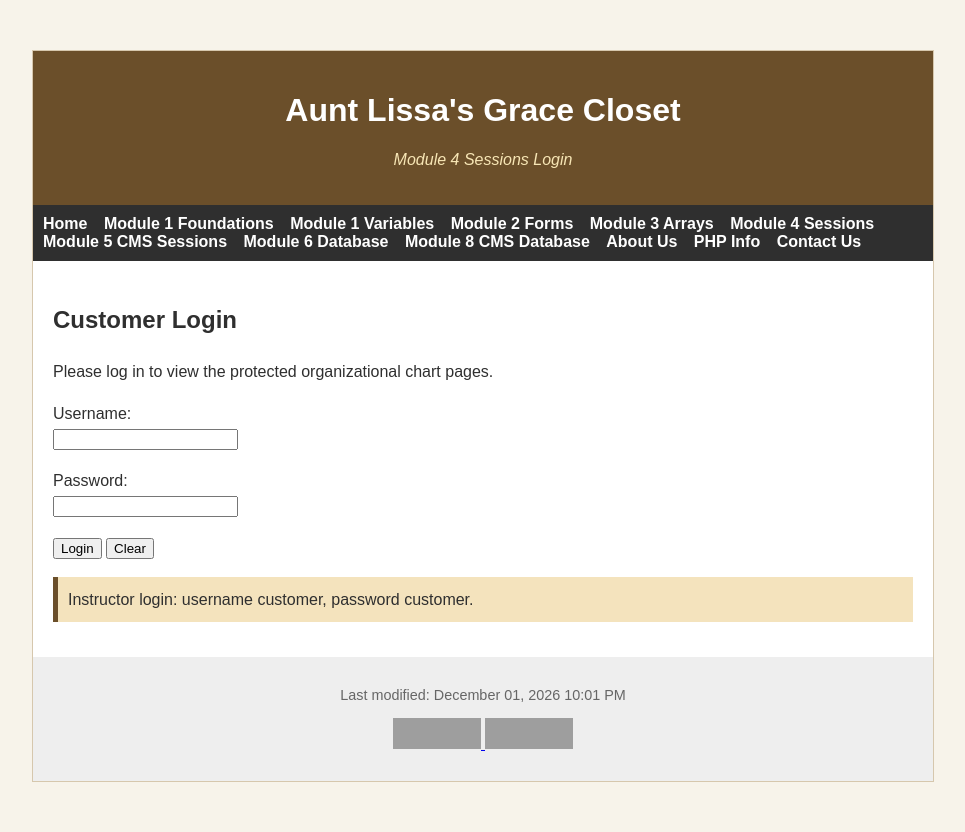
After one commit to ryanlynch0925/CSIS410, a PHP site: page /login.php in a window 1280 px wide. The commit adds this page. Shown: the whole page, without its empty margins (157-1122 px from the left). Run offline with PHP 8.4, Linux system fonts and the light colour scheme; grey boxes are pictures that could not be loaded.

Commit message:
Implement login and logout functionality; update navigation links for Module 4 Sessions

```diff
--- a/about.php
+++ b/about.php
@@ -29,7 +29,7 @@ $pageKeywords = "about, Christian business, children's consignment, family, stew
                 <li><a href="orgchart.php">Module 1 Variables</a></li>
                 <li><a href="forms.php">Module 2 Forms</a></li>
                 <li><a href="arrays.php">Module 3 Arrays</a></li>
-                <li><a href="#">Module 4 Sessions</a></li>
+                <li><a href="login.php">Module 4 Sessions</a></li>
                 <li><a href="#">Module 5 CMS Sessions</a></li>
                 <li><a href="#">Module 6 Database</a></li>
                 <li><a href="#">Module 8 CMS Database</a></li>
--- a/arrays.php
+++ b/arrays.php
@@ -98,7 +98,7 @@ function displayEmployeeTable($employeeList) {
 
     foreach ($employeeList as $employee) {
         echo "<tr>";
-        echo "<td>" . cleanOutput($employee['firstName']) . " " . cleanOutput($employee['lastName'] . "</td?");
+        echo "<td>" . cleanOutput($employee['firstName']) . " " . cleanOutput($employee['lastName']) . "</td?";
         echo "<td>" . cleanOutput($employee['department']) . "</td>";
         echo "<td>" . cleanOutput($employee['team']) . "</td>";
         echo "<td>" . cleanOutput($employee['email']) . "</td>";
@@ -197,7 +197,7 @@ if (isset($_GET["view"])) {
                 <li><a href="orgchart.php">Module 1 Variables</a></li>
                 <li><a href="forms.php">Module 2 Forms</a></li>
                 <li><a href="arrays.php">Module 3 Arrays</a></li>
-                <li><a href="#">Module 4 Sessions</a></li>
+                <li><a href="login.php">Module 4 Sessions</a></li>
                 <li><a href="#">Module 5 CMS Sessions</a></li>
                 <li><a href="#">Module 6 Database</a></li>
                 <li><a href="#">Module 8 CMS Database</a></li>
--- a/contact.php
+++ b/contact.php
@@ -29,7 +29,7 @@ $pageKeywords = "contact, email, phone, Christian consignment";
                 <li><a href="orgchart.php">Module 1 Variables</a></li>
                 <li><a href="forms.php">Module 2 Forms</a></li>
                 <li><a href="arrays.php">Module 3 Arrays</a></li>
-                <li><a href="#">Module 4 Sessions</a></li>
+                <li><a href="login.php">Module 4 Sessions</a></li>
                 <li><a href="#">Module 5 CMS Sessions</a></li>
                 <li><a href="#">Module 6 Database</a></li>
                 <li><a href="#">Module 8 CMS Database</a></li>
--- a/daniel-brooks.php
+++ b/daniel-brooks.php
@@ -1,4 +1,5 @@
 <?php
+include("session_check.php");
 include("variables.php");
 
 $pageTitle = "Daniel Brooks Employee Profile";
@@ -31,7 +32,7 @@ $pageKeywords = "Daniel Brooks, employee profile, Aunt Lissa's Grace Closet";
             <li><a href="orgchart.php">Module 1 Variables</a></li>
             <li><a href="forms.php">Module 2 Forms</a></li>
             <li><a href="arrays.php">Module 3 Arrays</a></li>
-            <li><a href="#">Module 4 Sessions</a></li>
+            <li><a href="login.php">Module 4 Sessions</a></li>
             <li><a href="#">Module 5 CMS Sessions</a></li>
             <li><a href="#">Module 6 Database</a></li>
             <li><a href="#">Module 8 CMS Database</a></li>
--- a/footer.php
+++ b/footer.php
@@ -1,5 +1,14 @@
 <div class="footer">
-            <p class="modified">Last modified: <?php echo date("F d, Y h:i A", filemtime(__FILE__)); ?></p>
+        <p class="modified">
+            Last modified:
+            <?php echo date("F d, Y h:i A", filemtime(__FILE__)); ?>
+        </p>
+
+        <?php
+        if (isset($_SESSION["authenticated"]) && $_SESSION["authenticated"] === true) {
+            echo "<p><a href=\"logout.php\">Logout</a></p>";
+        }
+        ?>
 
     <div class="validation">
         <p>
--- a/forms.php
+++ b/forms.php
@@ -30,7 +30,7 @@ $pageKeywords = "PHP forms, GET method, POST method, product survey";
                 <li><a href="orgchart.php">Module 1 Variables</a></li>
                 <li><a href="forms.php">Module 2 Forms</a></li>
                 <li><a href="arrays.php">Module 3 Arrays</a></li>
-                <li><a href="#">Module 4 Sessions</a></li>
+                <li><a href="login.php">Module 4 Sessions</a></li>
                 <li><a href="#">Module 5 CMS Sessions</a></li>
                 <li><a href="#">Module 6 Database</a></li>
                 <li><a href="#">Module 8 CMS Database</a></li>
--- a/foundations.php
+++ b/foundations.php
@@ -29,7 +29,7 @@ $pageKeywords = "CSIS 410, foundations assignment, PHP, XHTML, CSS";
                 <li><a href="orgchart.php">Module 1 Variables</a></li>
                 <li><a href="forms.php">Module 2 Forms</a></li>
                 <li><a href="arrays.php">Module 3 Arrays</a></li>
-                <li><a href="#">Module 4 Sessions</a></li>
+                <li><a href="login.php">Module 4 Sessions</a></li>
                 <li><a href="#">Module 5 CMS Sessions</a></li>
                 <li><a href="#">Module 6 Database</a></li>
                 <li><a href="#">Module 8 CMS Database</a></li>
--- a/grace-thompson.php
+++ b/grace-thompson.php
@@ -1,4 +1,5 @@
 <?php
+include("session_check.php");
 include("variables.php");
 
 $pageTitle = "Grace Thompson Employee Profile";
@@ -31,7 +32,7 @@ $pageKeywords = "Grace Thompson, employee profile, Aunt Lissa's Grace Closet";
             <li><a href="orgchart.php">Module 1 Variables</a></li>
             <li><a href="forms.php">Module 2 Forms</a></li>
             <li><a href="arrays.php">Module 3 Arrays</a></li>
-            <li><a href="#">Module 4 Sessions</a></li>
+            <li><a href="login.php">Module 4 Sessions</a></li>
             <li><a href="#">Module 5 CMS Sessions</a></li>
             <li><a href="#">Module 6 Database</a></li>
             <li><a href="#">Module 8 CMS Database</a></li>
--- a/index.php
+++ b/index.php
@@ -30,7 +30,7 @@ $pageKeywords = "Aunt Lissa's Grace Closet, non-profit organization, clothing, s
                 <li><a href="orgchart.php">Module 1 Variables</a></li>
                 <li><a href="forms.php">Module 2 Forms</a></li>
                 <li><a href="arrays.php">Module 3 Arrays</a></li>
-                <li><a href="#">Module 4 Sessions</a></li>
+                <li><a href="login.php">Module 4 Sessions</a></li>
                 <li><a href="#">Module 5 CMS Sessions</a></li>
                 <li><a href="#">Module 6 Database</a></li>
                 <li><a href="#">Module 8 CMS Database</a></li>
--- a/lissa-carter.php
+++ b/lissa-carter.php
@@ -1,4 +1,5 @@
 <?php
+include("session_check.php");
 include("variables.php");
 
 $pageTitle = "Melissa Carter Employee Profile";
@@ -31,7 +32,7 @@ $pageKeywords = "Melissa Carter, employee profile, Aunt Lissa's Grace Closet";
             <li><a href="orgchart.php">Module 1 Variables</a></li>
             <li><a href="forms.php">Module 2 Forms</a></li>
             <li><a href="arrays.php">Module 3 Arrays</a></li>
-            <li><a href="#">Module 4 Sessions</a></li>
+            <li><a href="login.php">Module 4 Sessions</a></li>
             <li><a href="#">Module 5 CMS Sessions</a></li>
             <li><a href="#">Module 6 Database</a></li>
             <li><a href="#">Module 8 CMS Database</a></li>
--- /dev/null
+++ b/login.php
@@ -0,0 +1,116 @@
+<?php
+if (session_status() == PHP_SESSION_NONE) {
+    session_start();
+}
+
+$pageTitle = "Customer Login";
+$pageDescription = "Customer login page for Aunt Lissa's Grace Closet protected organizational chart.";
+$pageKeywords = "PHP sessions, login, customer authentication, organizational chart";
+$errorMessage = "";
+
+if (isset($_SESSION["authenticated"]) && $_SESSION["authenticated"] === true) {
+    header("Location: orgchart.php");
+    exit();
+}
+
+if ($_SERVER["REQUEST_METHOD"] == "POST") {
+    $username = "";
+    $password = "";
+
+    if (isset($_POST["username"])) {
+        $username = trim($_POST["username"]);
+    }
+
+    if (isset($_POST["password"])) {
+        $password = trim($_POST["password"]);
+    }
+
+    if ($username == "" || $password == "") {
+        $errorMessage = "Please enter both a username and password.";
+    } elseif ($username == "customer" && $password == "customer") {
+        $_SESSION["authenticated"] = true;
+        $_SESSION["username"] = "customer";
+
+        header("Location: orgchart.php");
+        exit();
+    } else {
+        $errorMessage = "Invalid username or password. Please try again.";
+    }
+}
+?>
+
+<!DOCTYPE html PUBLIC "-//W3C//DTD XHTML 1.0 Strict//EN" "http://www.w3.org/TR/xhtml1/DTD/xhtml1-strict.dtd">
+
+<html xmlns="http://www.w3.org/1999/xhtml" xml:lang="en" lang="en">
+
+<head>
+    <title><?php echo $pageTitle; ?></title>
+    <meta http-equiv="Content-Type" content="text/html; charset=utf-8" />
+    <meta name="description" content="<?php echo $pageDescription; ?>" />
+    <meta name="keywords" content="<?php echo $pageKeywords; ?>" />
+    <link rel="stylesheet" type="text/css" href="styles.css?v=<?php echo filemtime('styles.css'); ?>" />
+</head>
+
+<body>
+    <div id="container">
+        <div class="header">
+            <h1>Aunt Lissa's Grace Closet</h1>
+            <p class="tagline">Module 4 Sessions Login</p>
+        </div>
+
+        <div class="menu">
+            <ul>
+                <li><a href="index.php">Home</a></li>
+                <li><a href="foundations.php">Module 1 Foundations</a></li>
+                <li><a href="orgchart.php">Module 1 Variables</a></li>
+                <li><a href="forms.php">Module 2 Forms</a></li>
+                <li><a href="arrays.php">Module 3 Arrays</a></li>
+                <li><a href="login.php">Module 4 Sessions</a></li>
+                <li><a href="#">Module 5 CMS Sessions</a></li>
+                <li><a href="#">Module 6 Database</a></li>
+                <li><a href="#">Module 8 CMS Database</a></li>
+                <li><a href="about.php">About Us</a></li>
+                <li><a href="phpinfo.php">PHP Info</a></li>
+                <li><a href="contact.php">Contact Us</a></li>
+            </ul>
+        </div>
+
+        <div class="content">
+            <h2>Customer Login </h2>
+
+            <p>
+                Please log in to view the protected organizational chart pages.
+            </p>
+
+            <?php
+            if ($errorMessage != "") {
+                echo "<p class=\"errorMessage\">" . htmlspecialchars($errorMessage, ENT_QUOTES, "UTF-8") . "</p>";
+            }
+            ?>
+
+            <form action="login.php" method="post">
+                <p>
+                    <label for="username">Username:</label><br />
+                    <input type="text" name="username" id="username" />
+                </p>
+
+                <p>
+                    <label for="password">Password:</label><br />
+                    <input type="password" name="password" id="password" />
+                </p>
+
+                <p>
+                    <input type="submit" value="Login" />
+                    <input type="reset" value="Clear" />
+                </p>
+            </form>
+
+            <p class="highlight">
+                Instructor login: username customer, password customer.
+            </p>
+        </div>
+
+        <?php include("footer.php"); ?>
+    </div>
+</body>
+</html>
--- a/orgchart.php
+++ b/orgchart.php
@@ -1,4 +1,5 @@
 <?php
+include("session_check.php");
 include("variables.php");
 
 $pageTitle = "Module 1 Variables Assignment";
@@ -31,7 +32,7 @@ $pageKeywords = "PHP variables, PHP functions, organizational chart, employees";
                 <li><a href="orgchart.php">Module 1 Variables</a></li>
                 <li><a href="forms.php">Module 2 Forms</a></li>
                 <li><a href="arrays.php">Module 3 Arrays</a></li>
-                <li><a href="#">Module 4 Sessions</a></li>
+                <li><a href="login.php">Module 4 Sessions</a></li>
                 <li><a href="#">Module 5 CMS Sessions</a></li>
                 <li><a href="#">Module 6 Database</a></li>
                 <li><a href="#">Module 8 CMS Database</a></li>
--- a/styles.css
+++ b/styles.css
@@ -184,3 +184,12 @@ body {
 .nestedDirectory li {
     margin-bottom: 6px;
 }
+
+.errorMessage {
+    background-color: #f8d7da;
+    border: 1px solid #842029;
+    color: #842029;
+    padding: 10px;
+    margin-bottom: 15px;
+    font-weight: bold;
+}
```
Also changed, not shown: logout.php (added, +72 -0 lines), session_check.php (added, +40 -0 lines).
